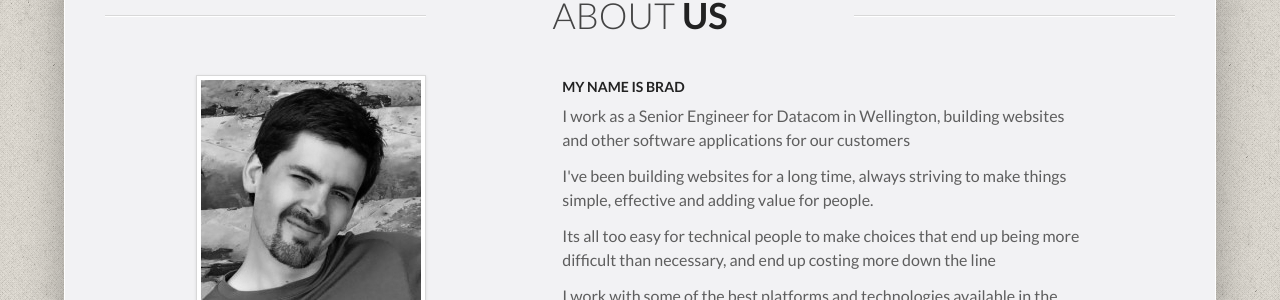
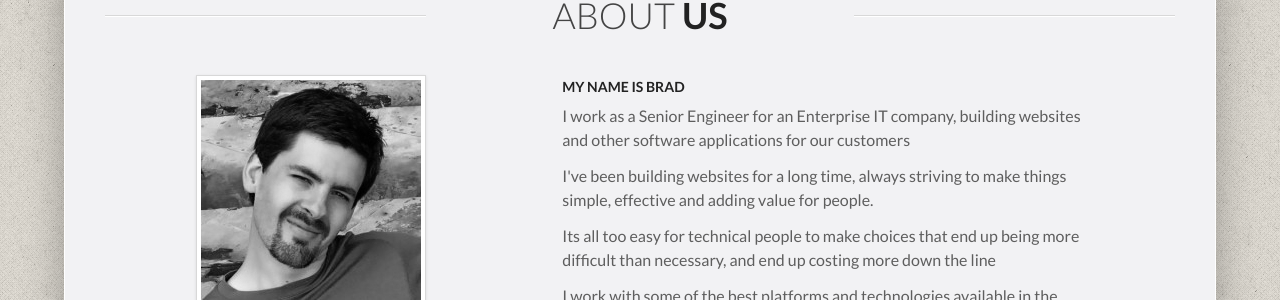
Before and after one commit to wyaeld/blackcedar.co.nz, a Jekyll site: the page built from index.html, in a window 1280 px wide and 900 px high, scrolled down 1247 px. Shown: the part 154-454 px from the top of the window. Built offline with Jekyll 4.4.1, drawn with Linux system fonts in a browser that asks for light colours; Markdown is read by kramdown in place of the engine named in the settings.

Commit message:
Update me.html

```diff
--- a/_includes/sections/me.html
+++ b/_includes/sections/me.html
@@ -16,7 +16,7 @@
         <div class="span6">
           <h4 class="media-heading">My name is Brad</h4>
 
-          <p>I work as a Senior Engineer for Datacom in Wellington, building websites and other software applications for our customers</p>
+          <p>I work as a Senior Engineer for an Enterprise IT company, building websites and other software applications for our customers</p>
 
           <p>I've been building websites for a long time, always striving to make things simple, effective and adding value for people.</p>
 
```
